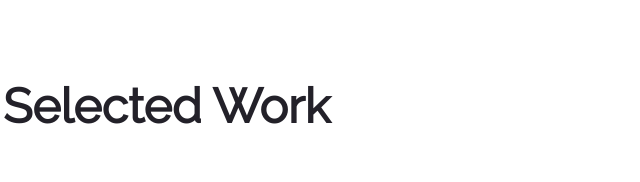
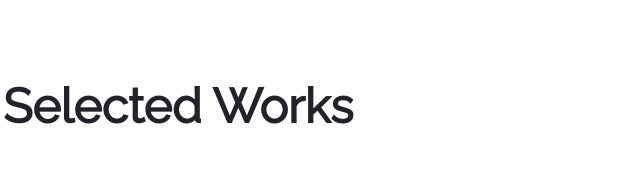
Before and after one commit to taylormcpherson/dev-portfolio, a Gatsby site: page / in a window 1280 px wide. Shown: the part 770-952 px from the top of the page, 97-737 px from the left. Built offline with nearby package versions, Linux system fonts and the light colour scheme; Gatsby itself is replaced by a stand-in of ours.

Commit message:
updating dolls.

```diff
--- a/src/pages/index.js
+++ b/src/pages/index.js
@@ -49,7 +49,7 @@ const IndexPage = () => {
 
         <section className="work__projects-container">
           <h2 className="work__section-title">
-            Selected Work
+            Selected Works
           </h2>
           <ProjectCards></ProjectCards>
         </section>
```
Also changed, not shown: src/images/dolls.png.
